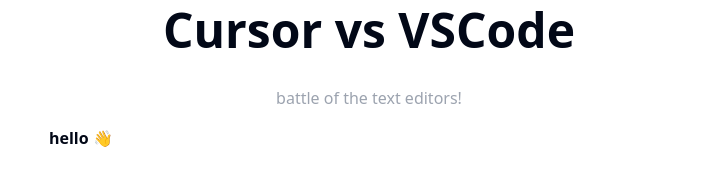
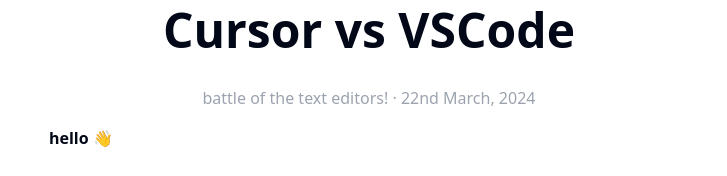
Before and after one commit to chandudagoat/portfolio, a Next.js app: page /cursorvsvscode in a window 1280 px wide. Shown: the part 138-314 px from the top of the page, without its empty margins (271-998 px from the left). Built offline with nearby package versions, Linux system fonts and the light colour scheme.

Commit message:
final touches

```diff
--- a/app/cursorvsvscode/content.mdx
+++ b/app/cursorvsvscode/content.mdx
@@ -50,6 +50,6 @@
 # **Bye**
 
 export default function MDXPage({ children }) {
-  return <MdxLayout title="Cursor vs VSCode" subtitle="battle of the text editors!">{children}</MdxLayout>;
+  return <MdxLayout title="Cursor vs VSCode" subtitle="battle of the text editors!" date="22nd March, 2024">{children}</MdxLayout>;
 
 }
--- a/components/mdxlayout.tsx
+++ b/components/mdxlayout.tsx
@@ -4,6 +4,7 @@
   title: string;
   subtitle: string;
   children: any;
+  date: string;
 }
 
 export default function MdxLayout(props: Props) {
@@ -13,7 +14,9 @@
       <Navbar />
       <div className="flex flex-col items-center">
         <h1 className="font-bold text-5xl p-4">{props.title}</h1>
-        <p className="text-gray-400 p-4">{props.subtitle}</p>
+        <p className="text-gray-400 p-4">
+          {props.subtitle} · {props.date}
+        </p>
         <p className="w-1/2">{props.children}</p>
       </div>
     </div>
```
